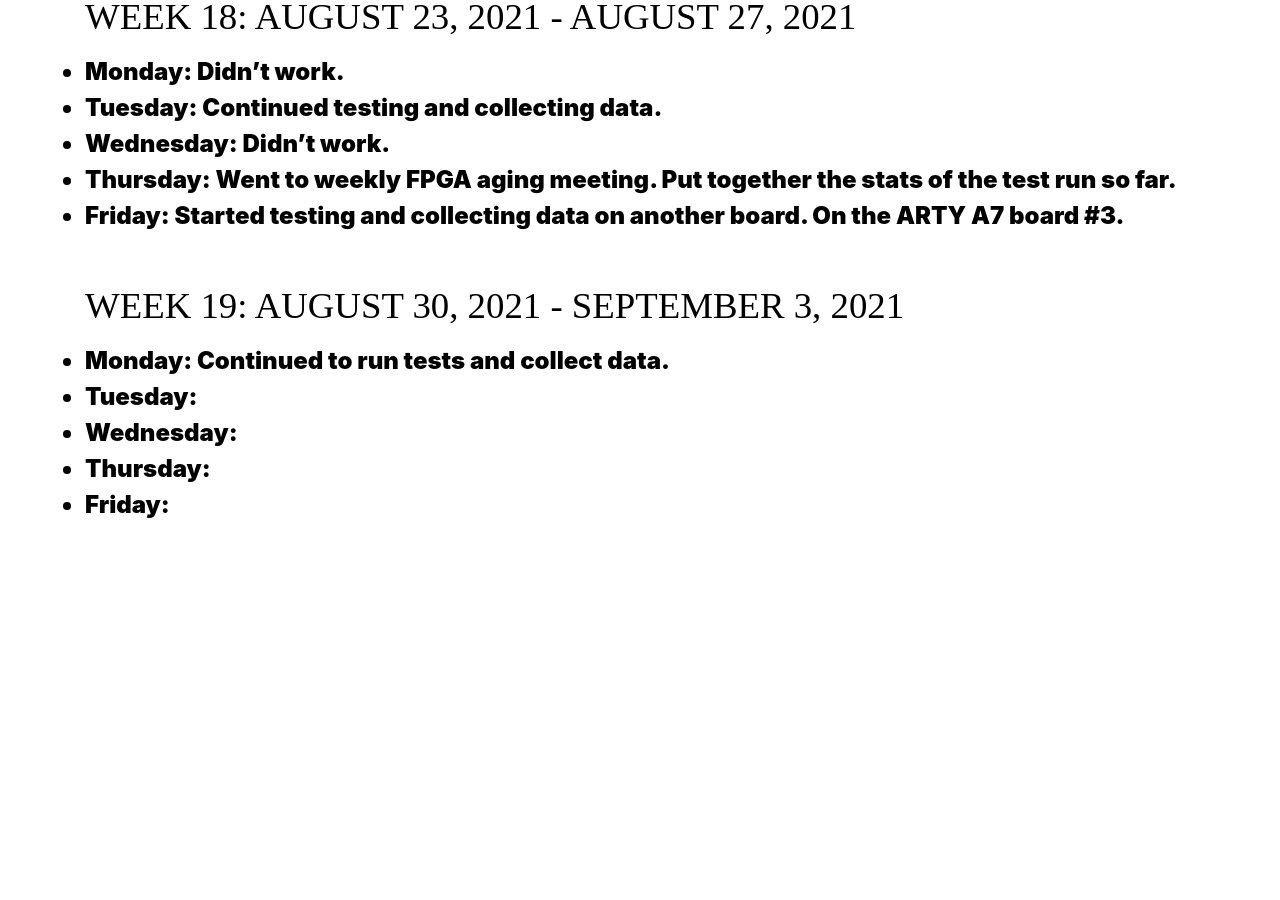
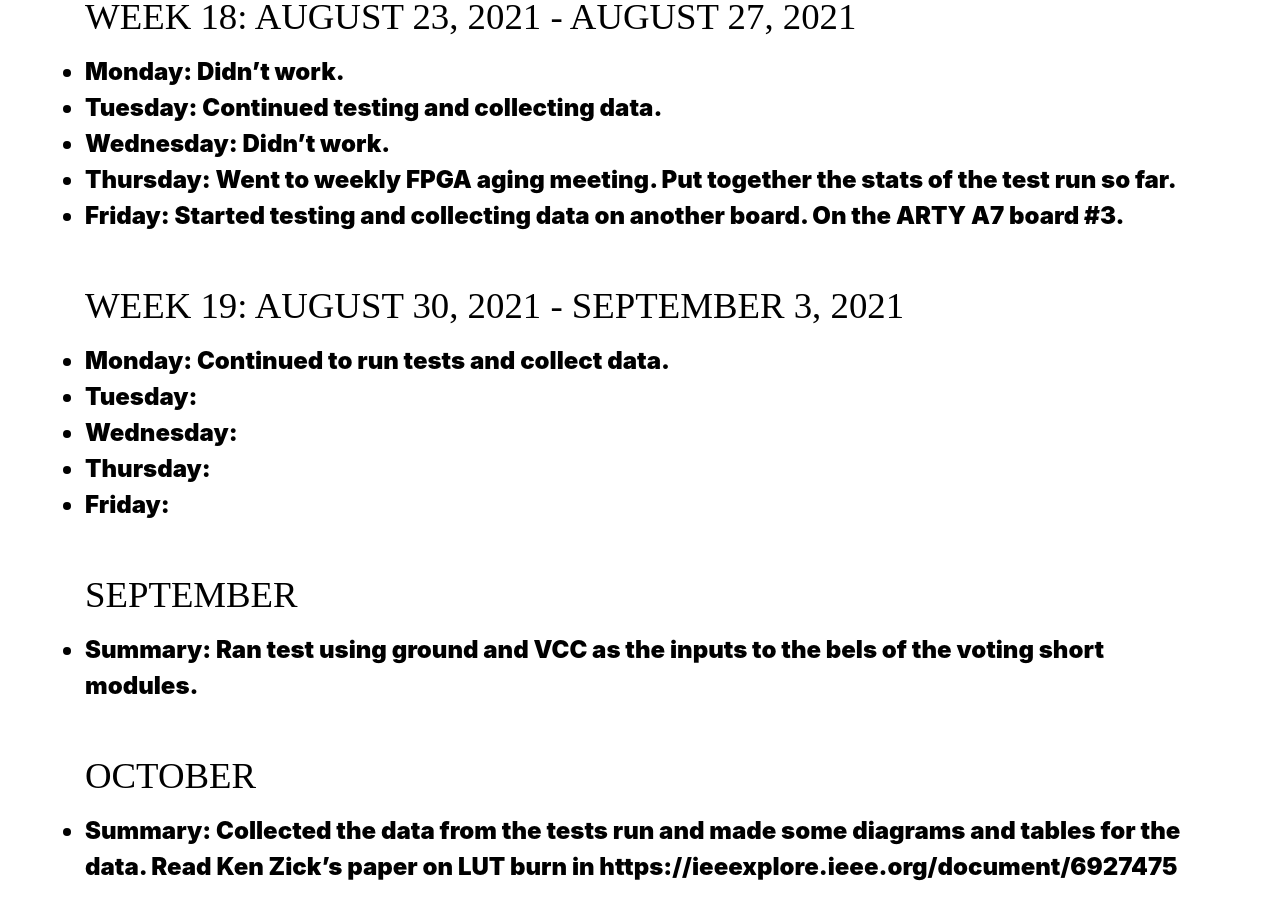
Before and after one commit to jonath48/jonath48.github.io, a Jekyll site: the page built from _pages/log.md, in a window 1280 px wide and 900 px high, scrolled down 6811 px. Built offline with Jekyll 4.4.1, drawn with Linux system fonts in a browser that asks for light colours; before the commit the page ends 7349 px from its top, so only the background shows below that.

Commit message:
Added summary log for september and october

```diff
--- a/_pages/log.md
+++ b/_pages/log.md
@@ -154,3 +154,11 @@ title: Jonathan Thompson's IMMERSE Log
 * **Wednesday**:
 * **Thursday**:
 * **Friday**:
+
+### September
+
+* **Summary:** Ran test using ground and VCC as the inputs to the bels of the voting short modules.
+
+### October
+
+* **Summary:** Collected the data from the tests run and made some diagrams and tables for the data. Read Ken Zick's paper on LUT burn in https://ieeexplore.ieee.org/document/6927475
```
